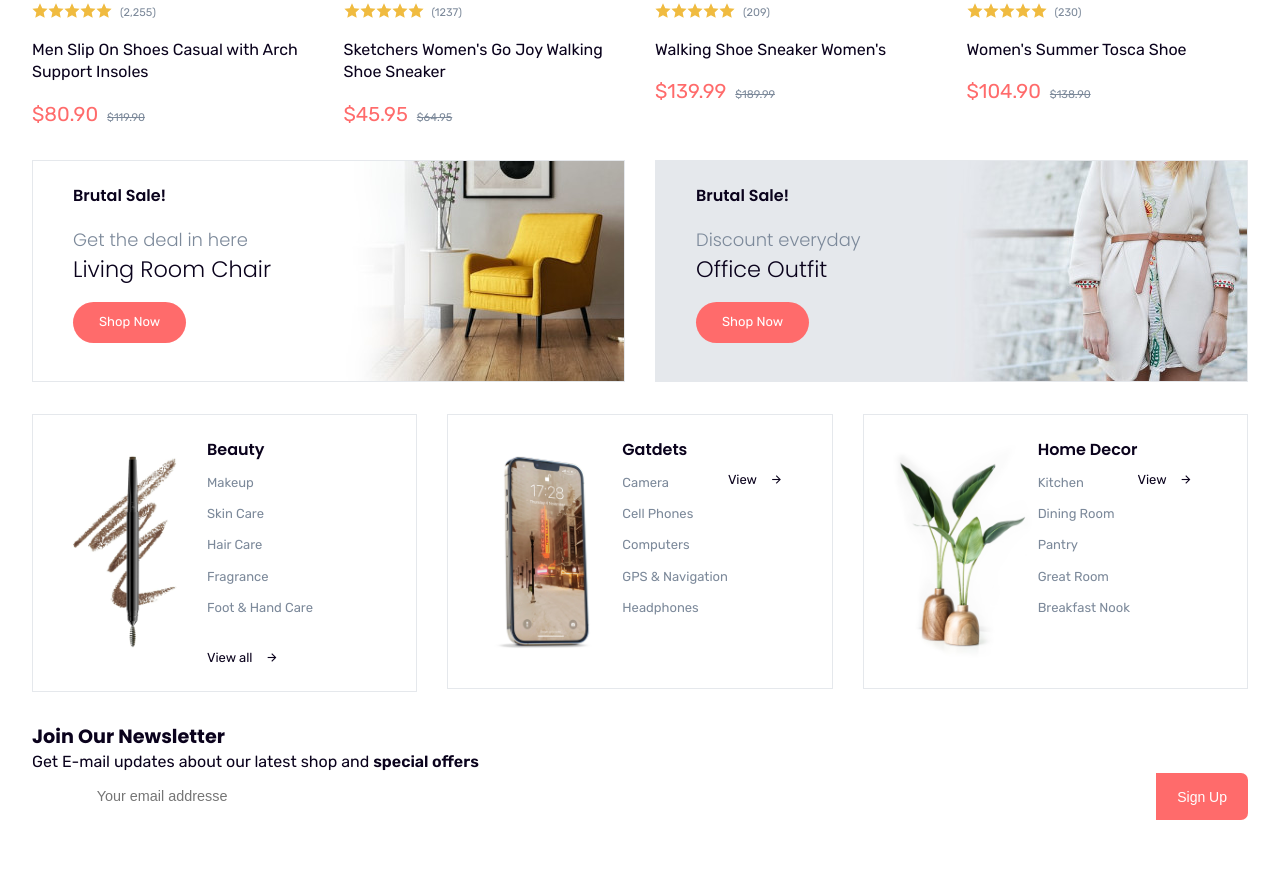
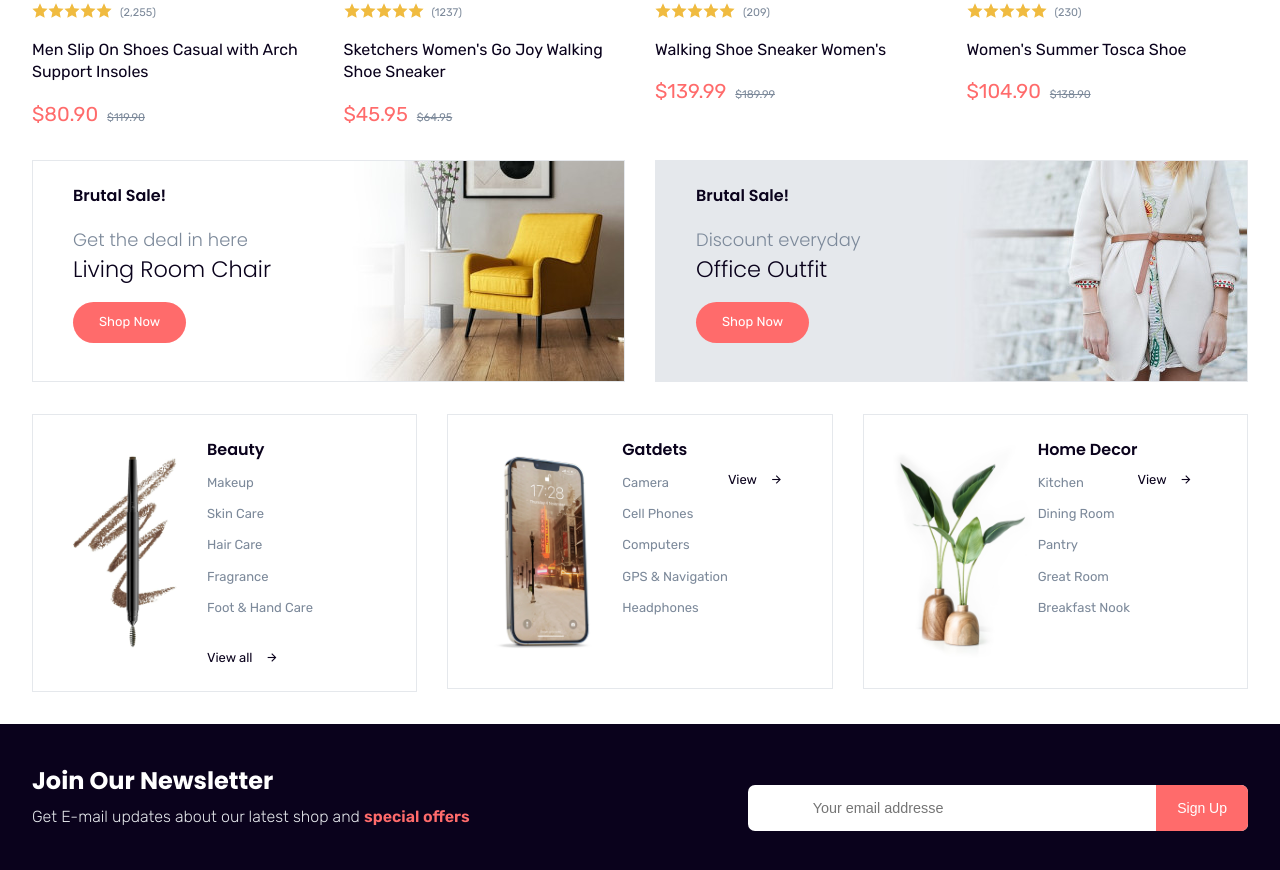
Before and after one commit to SalahEddineELMENYIY/EcomY, a plain HTML site: page index.html in a window 1280 px wide. Shown: the part 2806-3676 px from the top of the page. Before the commit the page ends 3626 px from the top, so only its background shows below. Drawn offline with nearby package versions, Linux system fonts and the light colour scheme.

Commit message:
add style to footer (Newsletter)

```diff
--- a/style.css
+++ b/style.css
@@ -1046,7 +1046,31 @@ form.search button:hover {
 
 /*FOOTER*/
 
+.newsletter {
+    padding: 2.5em 0;
+    background-color: var(--dark-color);
+    color: var(--white-color);
+}
 
+.newsletter h3 {
+    font-size: 1.5em;
+}
+
+.newsletter p {
+    font-weight: var(--fw3);
+    color: var(--border-color);
+    margin: 0.5em 0 1.5em;
+}
+
+.newsletter p strong {
+    color: var(--primary-color);
+}
+
+.newsletter form {
+    max-width: 500px;
+    width: var(--percent100);
+
+}
 
 /*RESPONSIVE*/
 
@@ -1280,6 +1304,12 @@ form.search button:hover {
         flex: 0 0 25%;
     }
 
-    /*TRENDING*/
+    /*FOOTER*/
+
+    .newsletter .box {
+        display: flex;
+        justify-content: space-between;
+        align-items: center;
+    }
 
 }
```
